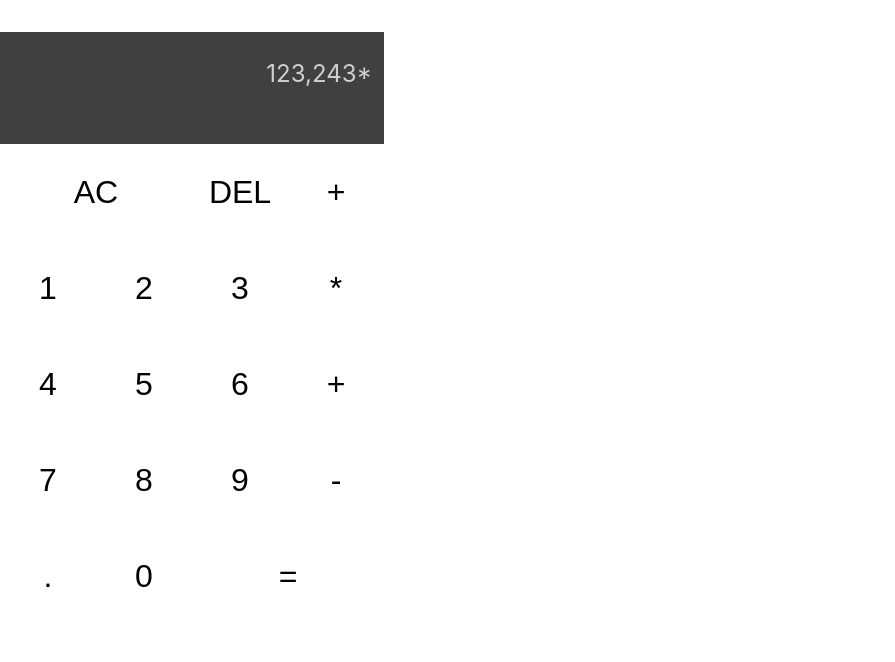
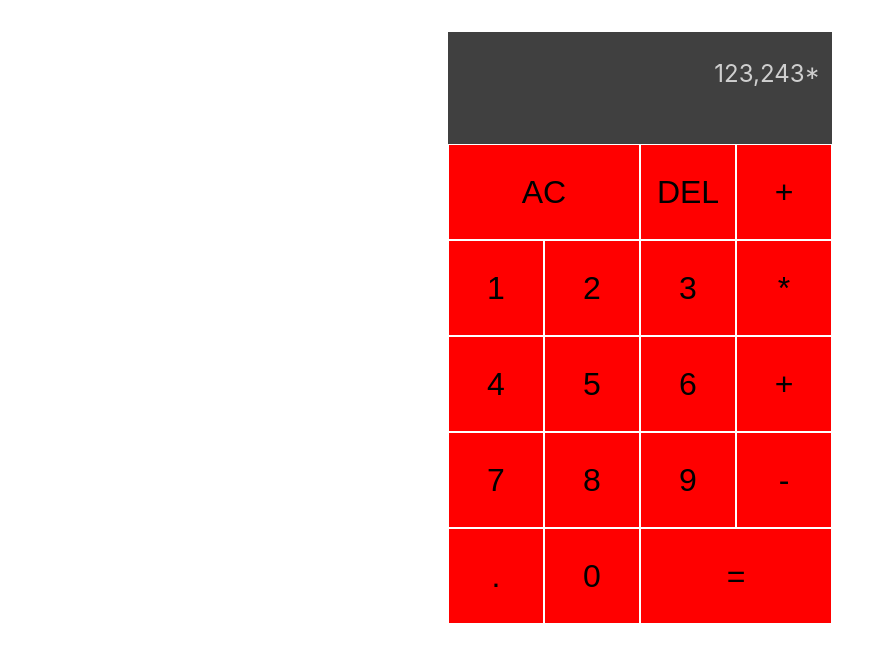
Before and after one commit to amrutaBanait/Calculator_React, a React (Vite) app in the folder calculator_React/: page / in a window 1280 px wide. Shown: the top 662 px of the page, without its empty margins (0-895 px from the left). Built offline with nearby package versions, Linux system fonts and the light colour scheme.

Commit message:
Done with basic structure

```diff
--- a/calculator_React/src/styles.css
+++ b/calculator_React/src/styles.css
@@ -4,22 +4,27 @@
 
 body{
     margin:0;
-    background: linear-gradient(to-right, #00AAFF, #00FF6c);
+    background: linear-gradient(to-right, #083449, #20cc68);
 }
 .calculator-grid{
     display:grid;
     margin-top: 2rem;
+    justify-content: center;
     grid-template-columns: repeat(4, 6rem);
     grid-template-rows: minmax(7rem, auto) repeat(5, 6rem);
 }
 
-.calculator-grid>button{
+.calculator-grid > button{
     cursor:pointer;
     font-size:2rem;
     border:1px solid white;
     outline:none;
-    background-color: rgba(255,255,255,.75);
+    background-color: red;
 
+}
+.calculator-grid > button:hover,
+.calculator-grid > button:focus{
+    background-color: blue;
 }
 
 .span-two{
```
